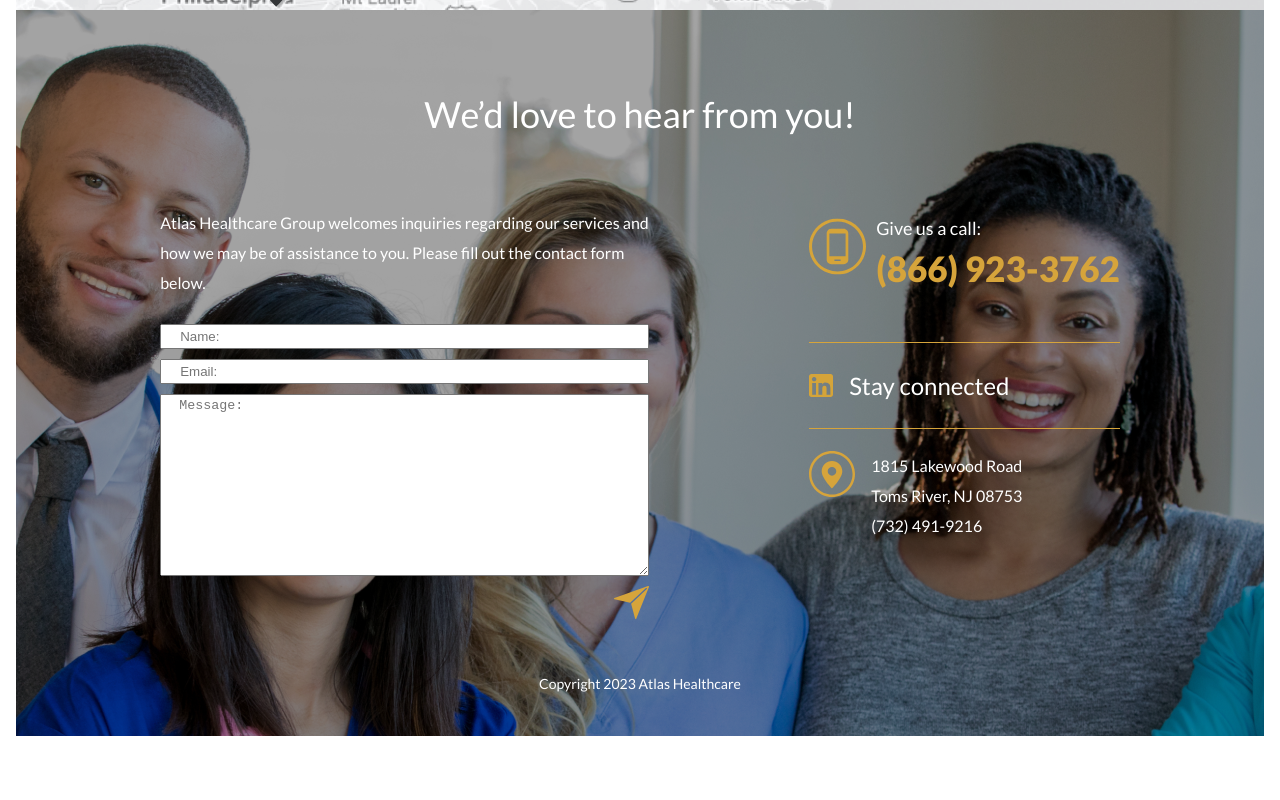
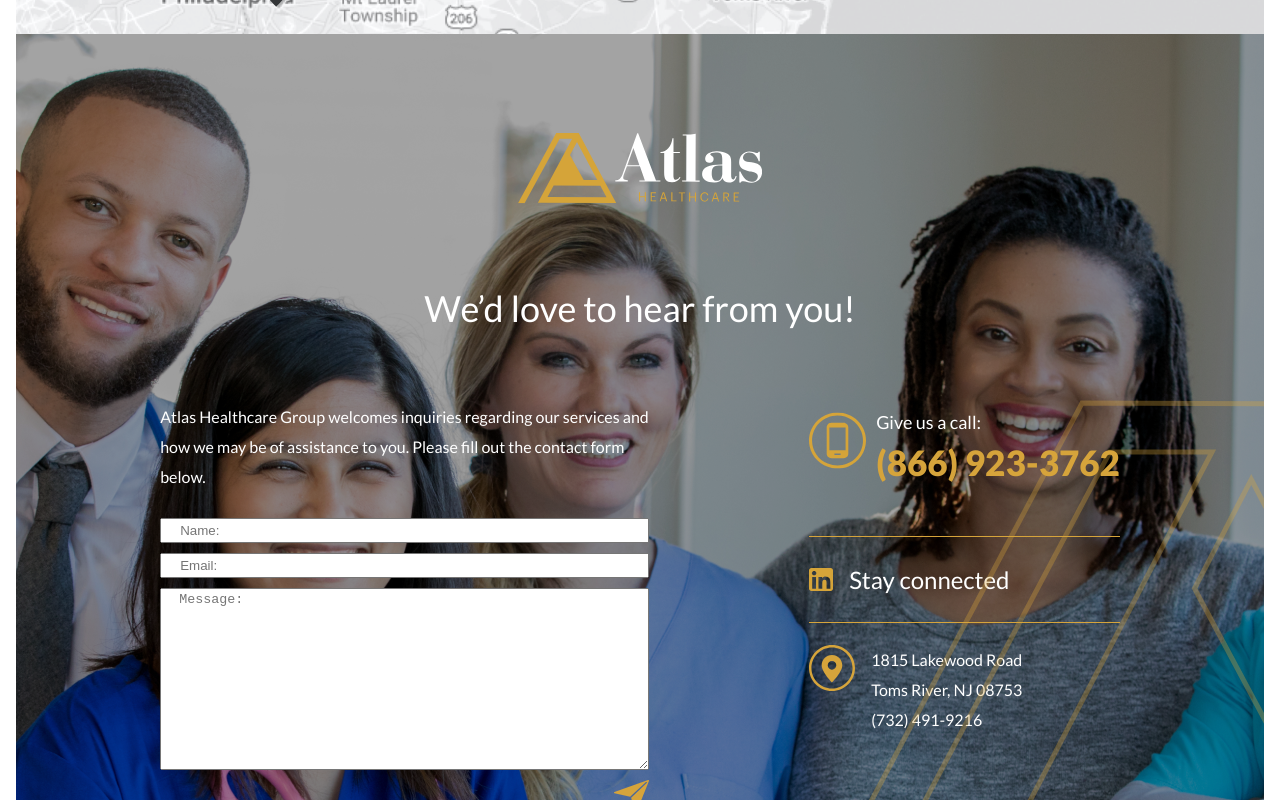
Before and after one commit to yauheni-damantsevich/02-03-2023, a React (Create React App) app in the folder my-app/: page / in a window 1280 px wide. Shown: the part 7060-7860 px from the top of the page. Before the commit the page ends 7796 px from the top, so only its background shows below. Built offline with nearby package versions, Linux system fonts and the light colour scheme.

Commit message:
add missing element, fix form cover size

```diff
--- a/my-app/src/components/map/map.styled.js
+++ b/my-app/src/components/map/map.styled.js
@@ -5,6 +5,7 @@
   background-repeat: no-repeat;
   background-color: #ffffff;
   height: 726px;
+  padding: 0 0 24px 0;
 `;
 
 export const Point1 = styled.button`
--- a/my-app/src/components/section8/section8.jsx
+++ b/my-app/src/components/section8/section8.jsx
@@ -14,20 +14,23 @@
   AddressIconImage,
   Description,
   Copyright,
+  LargeLogo,
 } from "./section8.styled";
 
 import CallBlock from "../call-block/call-block";
 import ContactForm from "../contact-form/contactForm";
 
+import HeaderLogoIcon from "../../assets/logoHeader.svg";
 import PointIcon from "../../assets/PointIcon.svg";
 import LinkedInLogoIcon from "../../assets/LinkedInIcon.svg";
+import LargeLogoImage6 from "../../assets/LargeLogoOutline6.svg";
 
 export default function Section8() {
   const description =
     "1815 Lakewood Road\nToms River, NJ 08753\n(732) 491-9216";
   return (
     <SectionWrapper>
-      <LogoIcon />
+      <LogoIcon src={HeaderLogoIcon} />
       <H2>We’d love to hear from you!</H2>
       <ContentWrapper>
         <ContactForm />
@@ -46,6 +49,7 @@
         </ContactInfo>
       </ContentWrapper>
       <Copyright>Copyright 2023 Atlas Healthcare</Copyright>
+      <LargeLogo src={LargeLogoImage6} />
     </SectionWrapper>
   );
 }
--- a/my-app/src/components/section8/section8.styled.js
+++ b/my-app/src/components/section8/section8.styled.js
@@ -3,15 +3,17 @@
 
 export const LogoIcon = styled.img`
   align-self: center;
+  margin: 99px 0 0 0;
 `;
 
 export const SectionWrapper = styled.section`
   background-image: url(${Bg6});
   background-repeat: no-repeat;
   background-color: #343638;
-  height: 726px;
   display: flex;
   flex-direction: column;
+  position: relative;
+  height: 1006px;
 `;
 
 export const H2 = styled.h2`
@@ -96,3 +98,10 @@
   line-height: 55px;
   color: #ffffff;
 `;
+
+export const LargeLogo = styled.img`
+  top: 366px;
+  right: 0;
+  position: absolute;
+  z-index: 2;
+`;
```
Also changed, not shown: my-app/src/assets/LargeLogoOutline6.svg (added).
